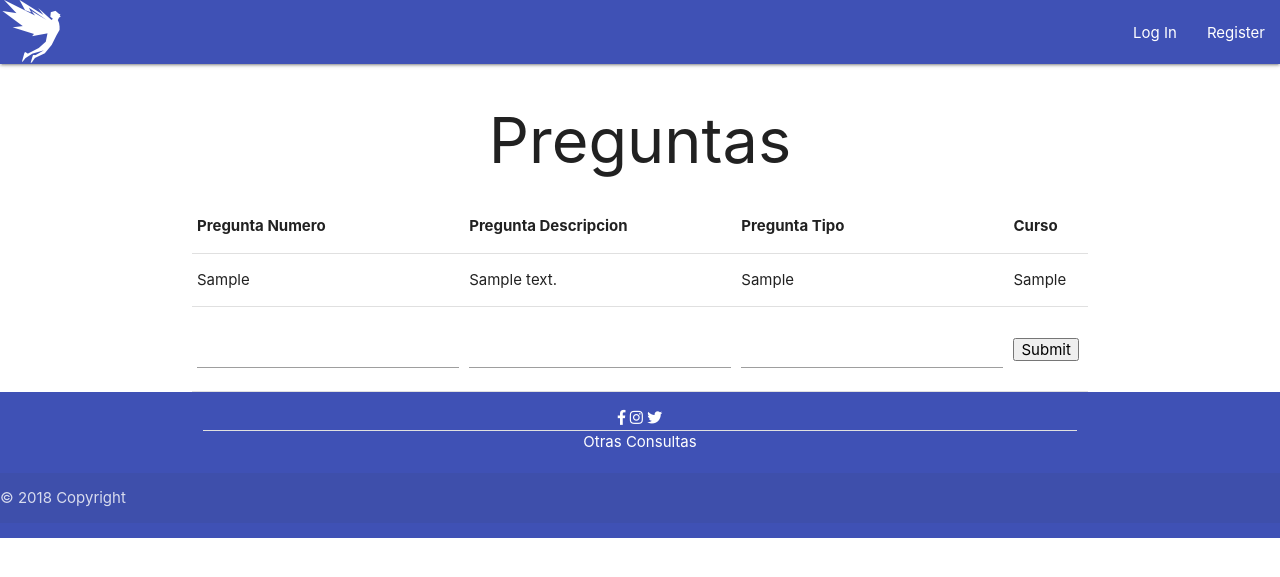
After one commit to fedeemorales21/crud-cursos, a PHP site: page /altapregunta.php in a window 1280 px wide. The commit adds this page. Shown: the top 577 px of the page. Run offline with PHP 8.4, Linux system fonts and the light colour scheme; tables that the repository leaves empty or names only in its code hold one stand-in row (values such as "Sample post"); some libraries are stand-ins or nearby versions.

Commit message:
altapregunta1

```diff
--- /dev/null
+++ b/altapregunta.php
@@ -0,0 +1,70 @@
+<?php
+    if(isset($_SESSION)) {
+        session_start();
+        if ($_SESSION['perfil']!='p') {
+            header("location:index.php");
+        }
+    }
+?>
+
+<!DOCTYPE html>
+<html lang="en">
+<head>
+  <!--Import Google Icon Font-->
+  <link href="https://fonts.googleapis.com/icon?family=Material+Icons" rel="stylesheet">
+  <link rel="stylesheet" href="https://use.fontawesome.com/releases/v5.5.0/css/all.css">
+  <!--Import materialize.css-->
+  <link type="text/css" rel="stylesheet" href="css/materialize.min.css" media="screen,projection" />
+  <!--Let browser know website is optimized for mobile-->
+  <meta name="viewport" content="width=device-width, initial-scale=1.0" />
+</head>
+<body>
+<?php include "navbar.php"; ?>
+  <?=$nav?>
+
+<main class="container">
+    <h1 class="center-align">Preguntas</h1>
+
+    <?php
+       include 'conexion.php';
+       $registros = $base->query("SELECT * FROM preguntas")->fetchAll(PDO::FETCH_OBJ);
+       $tablaP = "<table>
+                        <thead>
+                        <tr>
+                            <th>Pregunta Numero</th>
+                            <th>Pregunta Descripcion</th>
+                            <th>Pregunta Tipo</th>
+                            <th>Curso</th>
+                        </tr>
+                        </thead>
+                        <tbody>";
+       foreach ($registros as $preguntas) {
+          $tablaP .= "<tr>
+            <td>$preguntas->preg_nro</td>
+            <td>$preguntas->preg_desc</td>
+            <td>$preguntas->preg_tipo</td>
+            <td>$preguntas->curso_cod</td>
+          </tr>";
+
+        }
+        $tablaP .= "<tr><form action='validar_preguntas.php' method='post'>
+                    <td><input type='text' name='desc'></td>
+                    <td><input type='text' name='tipo'></td>
+                    <td><input type='text' name='curso'></td>
+                    <td><input type='submit' name='btn_preg'></td>
+                    </form></tr></tbody></table>";
+        echo $tablaP;
+    ?>
+</main>
+
+<?php include "footer.php" ?>
+  <?=footer()?>
+
+<!--JavaScript at end of body for optimized loading-->
+<script type="text/javascript" src="js/materialize.min.js"></script>
+  <script>
+     M.AutoInit();
+  </script>
+
+</body>
+</html>
--- a/index.php
+++ b/index.php
@@ -35,7 +35,6 @@
         </div>
       <div class='card-action right-align'>
         <a class='teal-text' href='preguntas.php?id=$curso->curso_cod'>Preguntas</a>
-        <a class='teal-text' href='observaciones.php?id=$curso->curso_cod'>Observaciones</a>
       </div>
     </div>";
 
--- a/navbar.php
+++ b/navbar.php
@@ -3,7 +3,7 @@
 session_start();
 if(isset($_SESSION['nombre'])){
   if($_SESSION['nombre']!=""){
-    if ($_SESSION['perfil']=='g') {
+    if ($_SESSION['perfil']=='g'){
      $nav='
       <ul id="dropdown1" class="dropdown-content">
           <li><a href="#!">one</a></li>
@@ -27,6 +27,7 @@ if(isset($_SESSION['nombre'])){
       $nav='
       <ul id="dropdown1" class="dropdown-content">
           <li><a href="altacurso.php">Agregar Curso</a></li>
+          <li><a href="altapregunta.php">Agregar Pregunta</a></li>
           <li><a href="reportes.php">Reportes</a></li>
           <li class="divider"></li>
           <li><a href="cerrar_session.php">Cerrar Sesion</a></li>
```
Also changed, not shown: login.php (+7 -5 lines), register.php (+6 -4 lines), validar_preguntas.php (added, +17 -0 lines).
